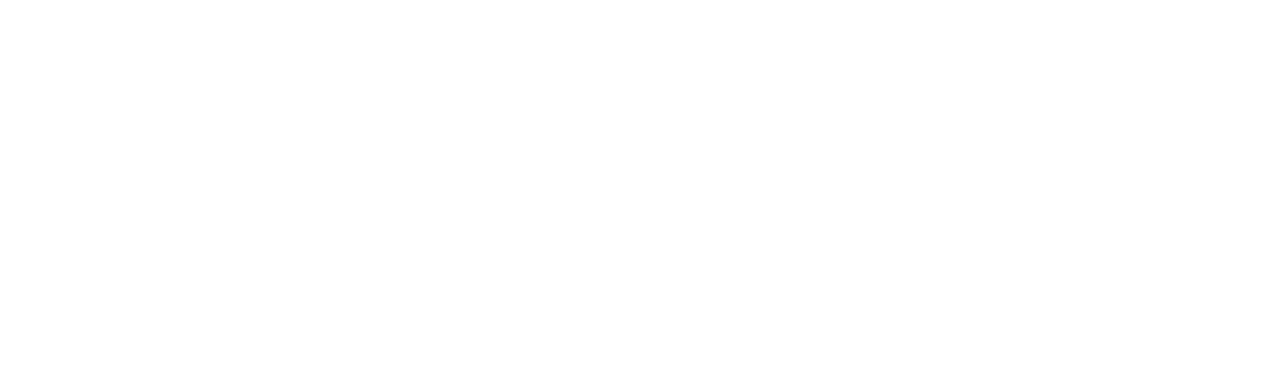
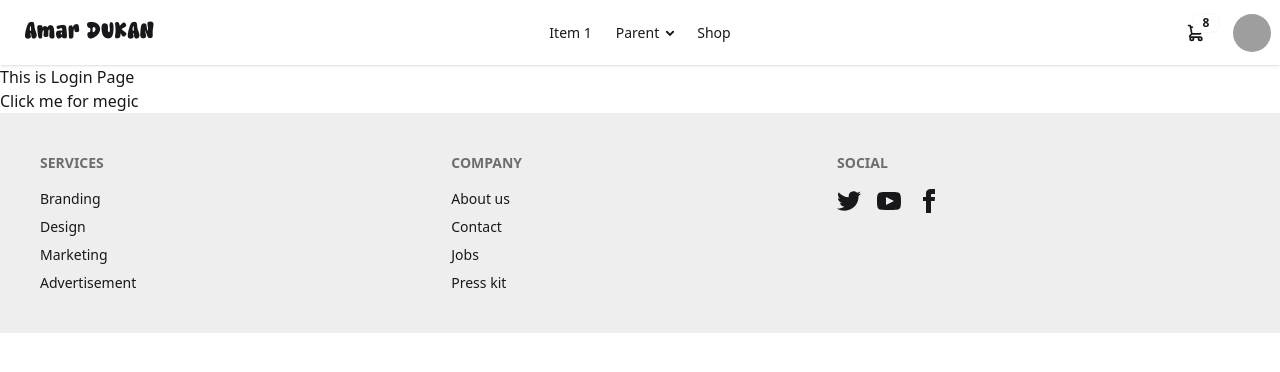
Before and after one commit to Farhan0140/Amar-Dukan-Client, a React (Vite) app: page /login in a window 1280 px wide. Before the commit this address had no page. Shown: the top 372 px of the page. Built offline with nearby package versions, Linux system fonts and the light colour scheme; grey boxes are pictures that could not be loaded.

Commit message:
Add authentication context and user login page

```diff
--- /dev/null
+++ b/src/context/AuthContext.jsx
@@ -0,0 +1,26 @@
+import { createContext } from "react";
+import axios from "axios";
+
+const AuthContext = createContext();
+
+export const AuthProvider = ({ children }) => {
+
+  // For Login
+  const loginUser = async ( email, password ) => {
+    const response = await axios.post("https://amar-dukan.vercel.app/auth/jwt/create/", {
+      email: email,
+      password: password,
+    });
+
+    console.log(response.data);
+  };
+
+  return (
+    <AuthContext.Provider value={{loginUser}}>
+      {children}
+    </AuthContext.Provider>
+  )
+}
+
+
+export default AuthContext;
--- a/src/main.jsx
+++ b/src/main.jsx
@@ -3,11 +3,14 @@ import { createRoot } from 'react-dom/client'
 import './index.css'
 import { BrowserRouter } from 'react-router'
 import AppRoutes from './routes/AppRoutes.jsx'
+import { AuthProvider } from './context/AuthContext.jsx'
 
 createRoot(document.getElementById('root')).render(
   <StrictMode>
-    <BrowserRouter>
-      <AppRoutes />
-    </BrowserRouter>
+    <AuthProvider>
+      <BrowserRouter>
+        <AppRoutes />
+      </BrowserRouter>
+    </AuthProvider>
   </StrictMode>,
 )
--- /dev/null
+++ b/src/pages/UserLogin.jsx
@@ -0,0 +1,17 @@
+import { useContext } from "react";
+import AuthContext from "../context/AuthContext";
+
+
+const UserLogin = () => {
+
+  const {loginUser} = useContext(AuthContext);
+
+  return (
+    <div>
+      <h1>This is Login Page</h1>
+      <button onClick={() => loginUser("admin@gmail.com", "admin")}>Click me for megic</button>
+    </div>
+  );
+};
+
+export default UserLogin;
--- a/src/routes/AppRoutes.jsx
+++ b/src/routes/AppRoutes.jsx
@@ -2,6 +2,7 @@ import { Route, Routes } from "react-router";
 import MainLayout from "../pages/Layouts/MainLayout";
 import Shop from "../pages/Shop";
 import Home from "../pages/Home/Home";
+import UserLogin from "../pages/UserLogin";
 
 const AppRoutes = () => {
   return (
@@ -9,6 +10,7 @@ const AppRoutes = () => {
       <Route element={<MainLayout />}>
         <Route index element={<Home />} />
         <Route path="shop" element={<Shop />} />
+        <Route path="login" element={<UserLogin />} />
       </Route>
     </Routes>
   );
```
